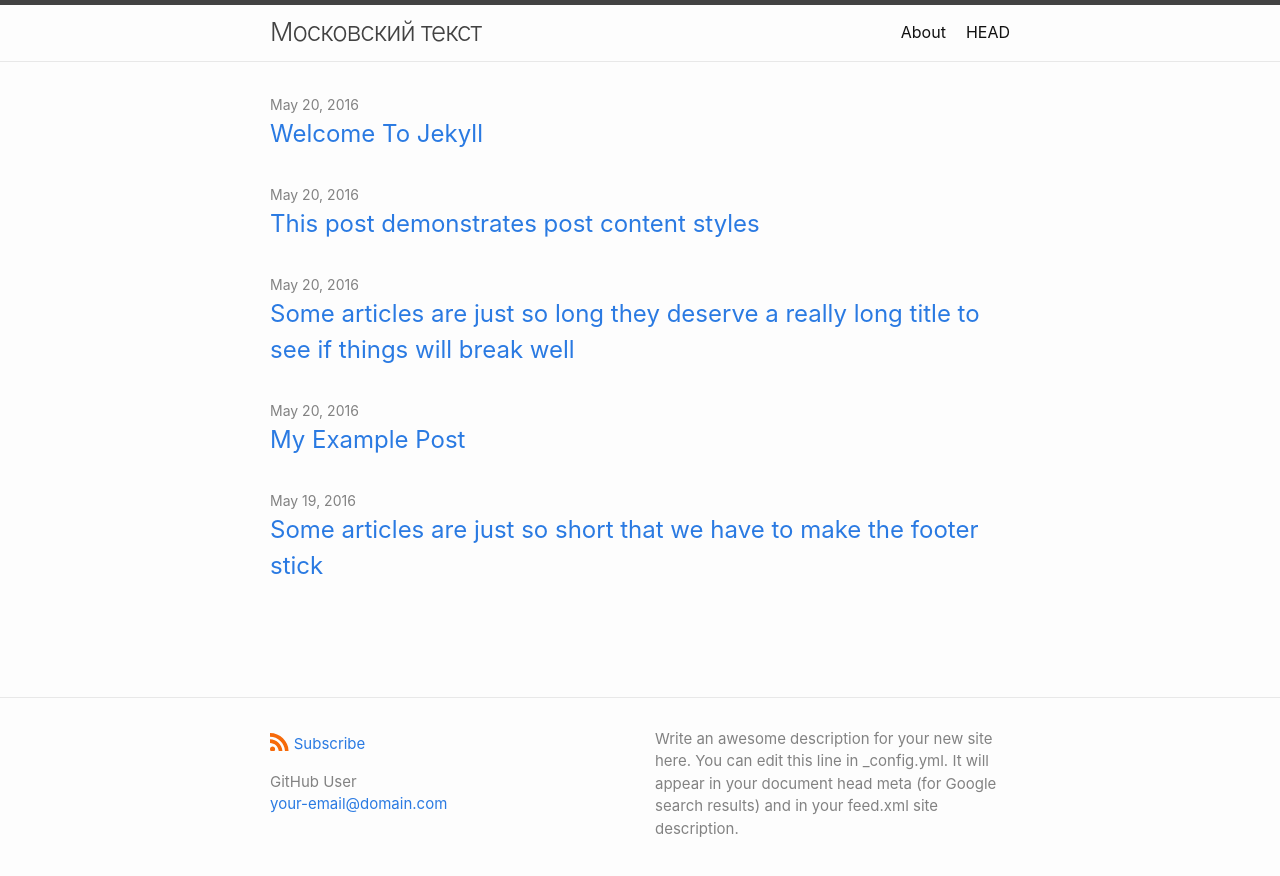
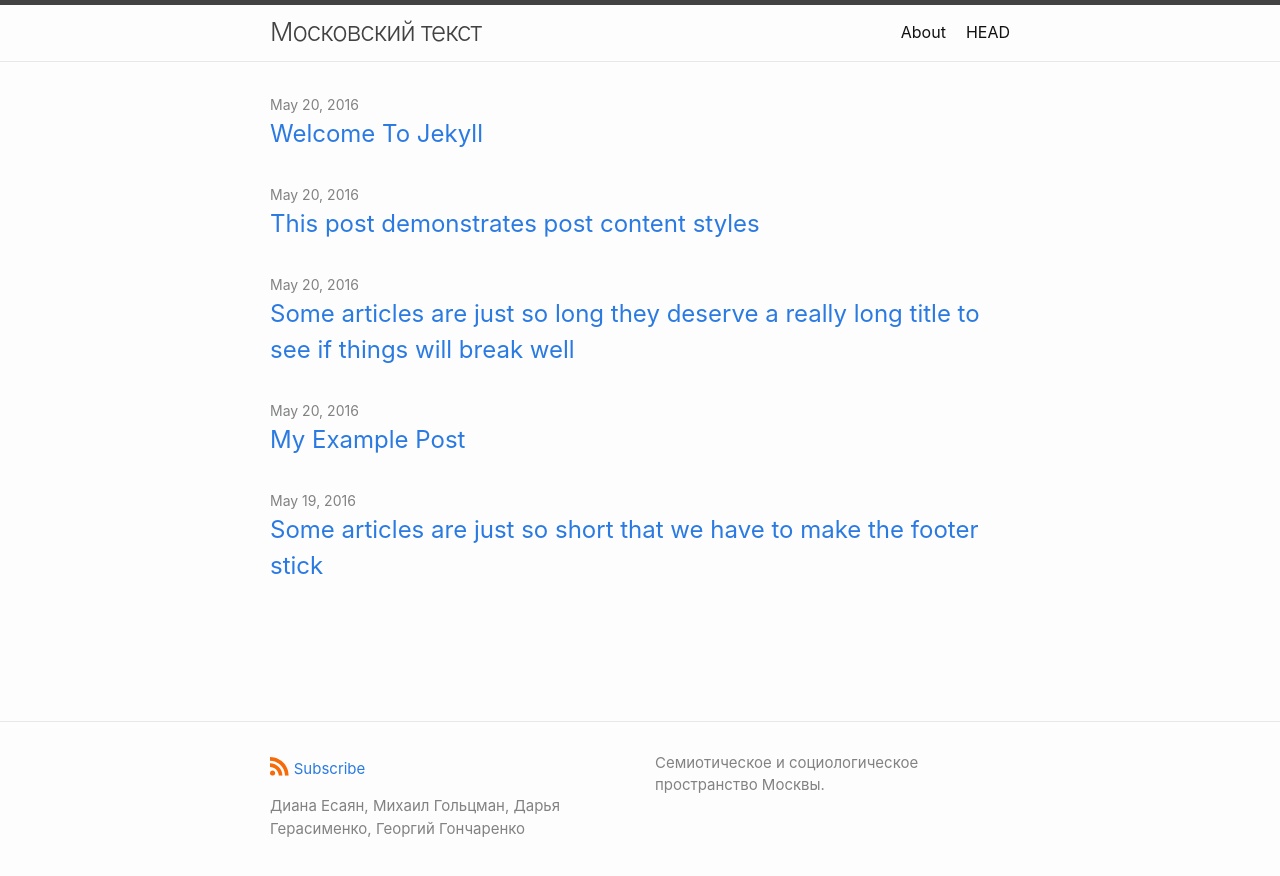
Before and after one commit to daryagerasimenko/MT, a Jekyll site: the page built from index.md, in a window 1280 px wide. Shown: the top 876 px of the page. Built offline with Jekyll 4.4.1, drawn with Linux system fonts in a browser that asks for light colours.

Commit message:
Update _config.yml

```diff
--- a/_config.yml
+++ b/_config.yml
@@ -1,14 +1,11 @@
 title: Московский текст
 author:
-  name: GitHub User
-  email: your-email@domain.com
+  name: Диана Есаян, Михаил Гольцман, Дарья Герасименко, Георгий Гончаренко
 
 # The `>` after `description:` means to ignore line-breaks until next key.
 # If you want to omit the line-break after the end of text, use `>-` instead.
 description: >
-  Write an awesome description for your new site here. You can edit this line
-  in _config.yml. It will appear in your document head meta (for Google search
-  results) and in your feed.xml site description.
+  Семиотическое и социологическое пространство Москвы.
 
 # Build settings
 
```
